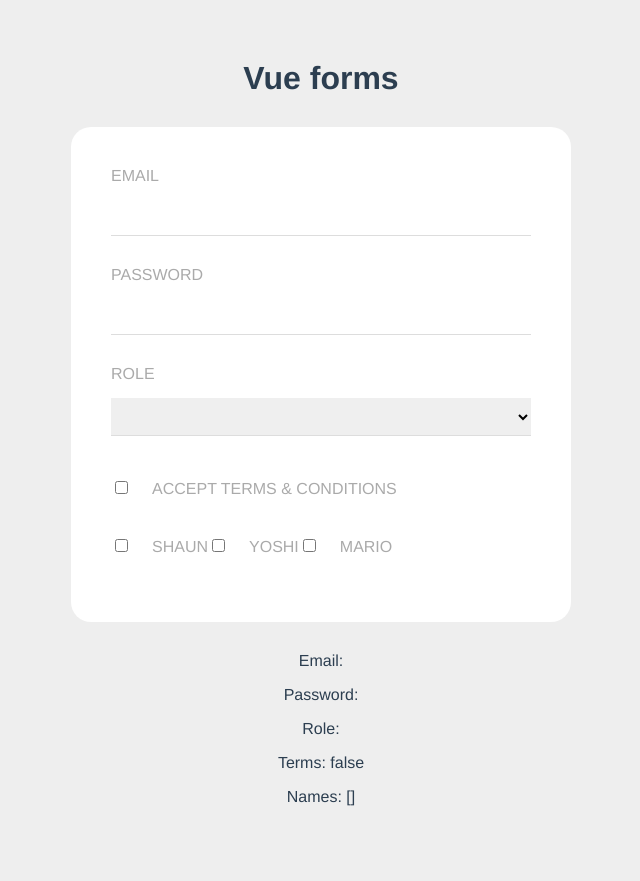
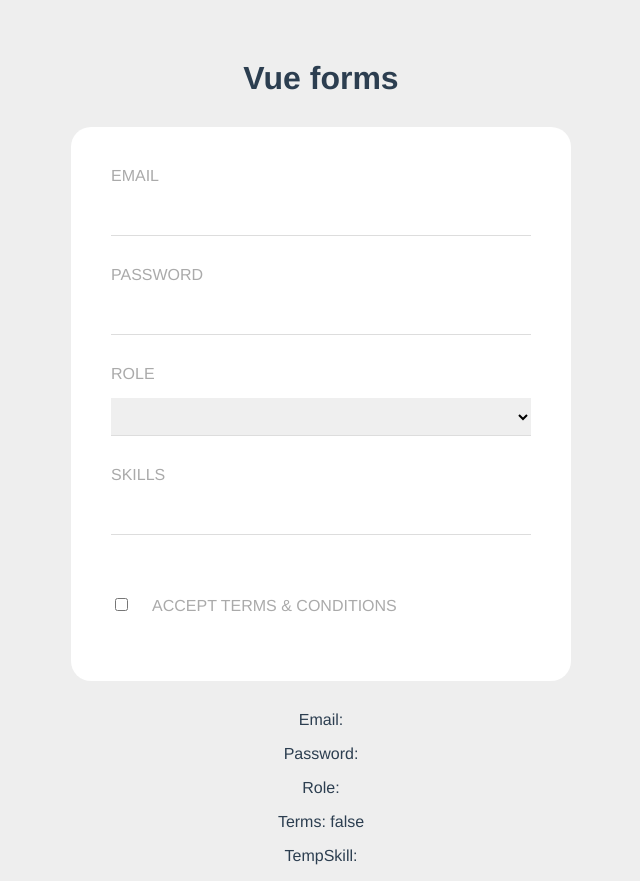
Before and after one commit to VisheshSingh/web-form, a Vue app: page / in a window 1280 px wide. Shown: the whole page, without its empty margins (319-959 px from the left). Before the commit the page ends 822 px from the top, so only its background shows below. Built offline with nearby package versions, Linux system fonts and the light colour scheme.

Commit message:
keyboard events + modifiers

```diff
--- a/src/App.vue
+++ b/src/App.vue
@@ -13,24 +13,22 @@
       <option value="developer">Web Developer</option>
     </select>
 
-    <input type="checkbox" v-model="terms" />
+    <label for="skills">Skills</label>
+    <input id="skills" type="text" v-model="tempSkill" @keyup.alt="addSkill" />
+    <div v-for="skill in skills" :key="skill" class="pill">
+      {{ skill }}
+    </div>
+    <br />
+
+    <input type="checkbox" v-model="terms" required />
     <label for="terms">Accept terms & conditions</label>
-
-    <div>
-      <input type="checkbox" value="shaun" v-model="names" />
-      <label for="names">shaun</label>
-      <input type="checkbox" value="yoshi" v-model="names" />
-      <label for="names">yoshi</label>
-      <input type="checkbox" value="mario" v-model="names" />
-      <label for="names">mario</label>
-    </div>
   </form>
 
   <p>Email: {{ email }}</p>
   <p>Password: {{ password }}</p>
   <p>Role: {{ role }}</p>
   <p>Terms: {{ terms }}</p>
-  <p>Names: {{ names }}</p>
+  <p>TempSkill: {{ tempSkill }}</p>
 </template>
 
 <script>
@@ -43,8 +41,19 @@ export default {
       password: '',
       role: '',
       terms: false,
-      names: [],
+      tempSkill: '',
+      skills: [],
     };
+  },
+  methods: {
+    addSkill(e) {
+      if (e.key === ',' && this.tempSkill) {
+        if (!this.skills.includes(this.tempSkill)) {
+          this.skills.push(this.tempSkill);
+        }
+        this.tempSkill = '';
+      }
+    },
   },
 };
 </script>
@@ -92,4 +101,16 @@ input[type='checkbox'] {
   width: 5%;
   margin-right: 20px;
 }
+.pill {
+  display: inline-block;
+  text-align: center;
+  background: #ddd;
+  letter-spacing: 1px;
+  color: #333;
+  padding: 5px 15px;
+  border-radius: 20px;
+  margin: 5px;
+  cursor: pointer;
+  font-weight: bold;
+}
 </style>
```
